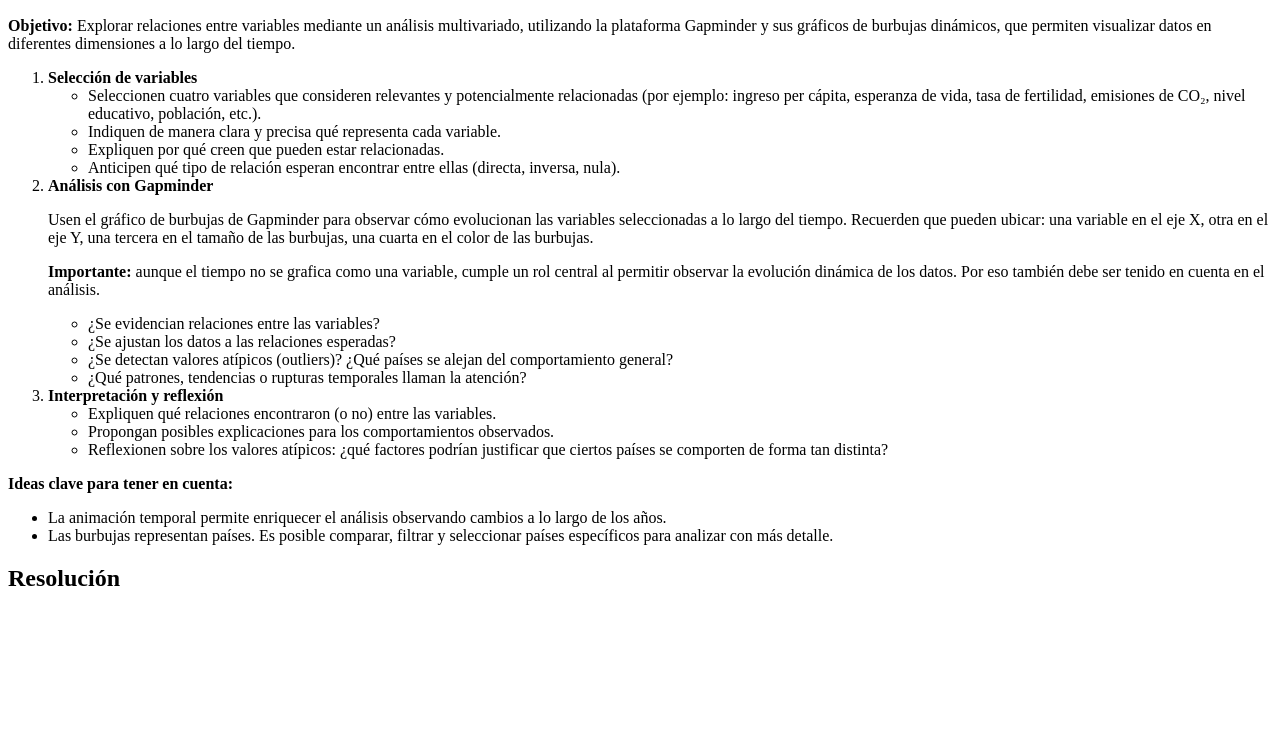
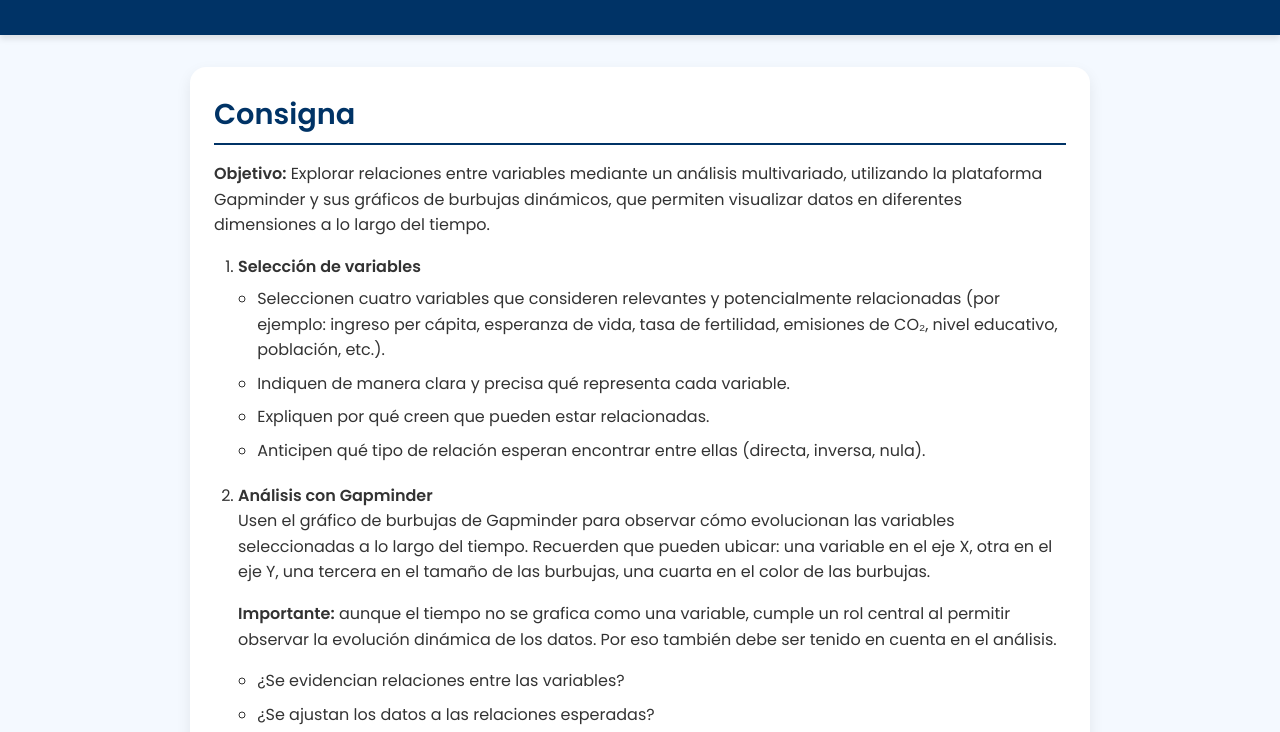
Before and after one commit to gregorioam18/EstadisticaSistemas, a plain HTML site: page pages/Actividad1104.html in a window 1280 px wide. Shown: the part 148-880 px from the top of the page. Before the commit the page ends 800 px from the top, so only its background shows below. Drawn offline with Linux system fonts and the light colour scheme; the site is published under a folder, as on GitHub Pages, so addresses that start at the root find nothing.

Commit message:
css arreglado

```diff
--- a/pages/Actividad1104.html
+++ b/pages/Actividad1104.html
@@ -4,7 +4,7 @@
   <meta charset="UTF-8">
   <meta name="viewport" content="width=device-width, initial-scale=1.0">
   <title>Actividad: Explorando el mundo en burbujas</title>
-  <link rel="stylesheet" href="/assets/Actividad1104.css">
+  <link rel="stylesheet" href="../assets/Actividad1104.css">
   <link href="https://fonts.googleapis.com/css2?family=Poppins:wght@300;400;600&display=swap" rel="stylesheet">
 </head>
 <body>
```
